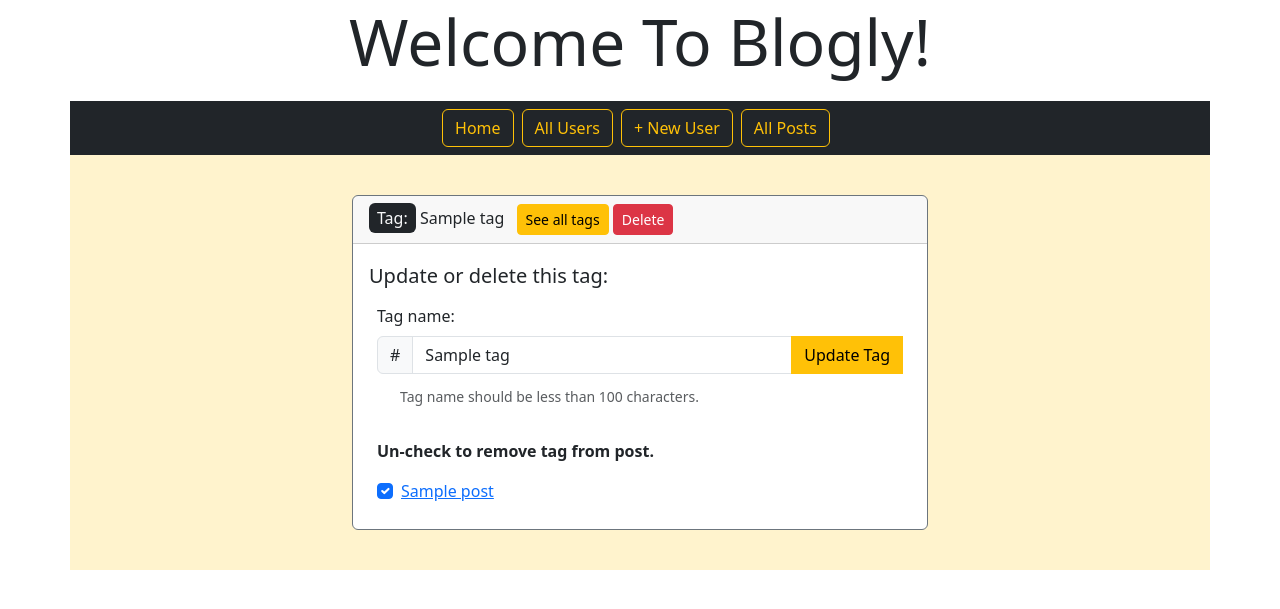
After one commit to samiesmilz/blogly, a Flask app: page /tags/1/edit in a window 1280 px wide. The commit adds this page. Shown: the top 609 px of the page. Run offline with Flask 3, Linux system fonts and the light colour scheme; tables that the repository leaves empty hold one stand-in row (values such as "Sample post").

Commit message:
Add tags

```diff
--- a/app.py
+++ b/app.py
@@ -2,7 +2,8 @@
 
 from flask import request
 from flask import Flask, redirect, flash, render_template, request, abort
-from models import db, connect_db, User, Post
+from models import db, connect_db, User, Post, Tag, PostTag
+from datetime import datetime
 
 app = Flask(__name__, static_folder='static')
 app.config['SECRET_KEY'] = 'devwoof0700'
@@ -128,25 +129,36 @@ def show_post(post_id):
     return render_template("post.html", post=post)
 
 
-@app.route("/posts/<int:post_id>/edit")
-def edit_post_form(post_id):
-    """ Display edit post form """
+@app.route("/posts/<int:post_id>/edit", methods=['GET', 'POST'])
+def edit_post(post_id):
+    """ View and update a post"""
+    # Fetch the post
     post = Post.query.get(post_id)
-    return render_template("edit_post.html", post=post)
 
+    if request.method == 'POST':
+        # Update post details
+        post.title = request.form.get("title")
+        post.content = request.form.get("content")
 
-@app.route("/posts/<int:post_id>/edit", methods=['POST'])
-def update_post(post_id):
-    """ Edit post in database """
+        # Get the list of tag IDs from the form
+        selected_tag_ids = list(map(int, request.form.getlist('tags')))
 
-    post = Post.query.get(post_id)
-    post.title = request.form.get("title")
-    post.content = request.form.get("content")
+        # Clear existing tags
+        post.tags.clear()
 
-    db.session.add(post)
-    db.session.commit()
+        # Add selected tags
+        post.tags.extend(Tag.query.filter(Tag.id.in_(selected_tag_ids)))
 
-    return redirect("/posts")
+        # Commit changes to the database
+        db.session.commit()
+
+        # Redirect to the post details page
+        return redirect(f"/posts/{post.id}")
+
+    # Fetch all tags for rendering the form
+    tags = Tag.query.all()
+
+    return render_template("edit_post.html", post=post, tags=tags)
 
 
 @app.route("/posts/<int:post_id>/delete", methods=['POST'])
@@ -161,3 +173,71 @@ def delete_post(post_id):
         return redirect("/posts")
     else:
         abort(404)
+
+
+# Routes for tags
+
+@app.route("/tags")
+def show_all_tags():
+    """Display all available tags"""
+    tags = Tag.query.all()
+    return render_template("tags.html", tags=tags)
+
+
+@app.route("/tags/<int:id>")
+def show_tag(id):
+    """ Show individual tag """
+    tag = Tag.query.get(id)
+    return render_template("tag.html", tag=tag)
+
+
+@app.route("/tags/<int:id>/edit", methods=['GET', 'POST'])
+def edit_tag(id):
+    """ Edit tag """
+    tag = Tag.query.get(id)
+
+    if request.method == 'POST':
+        tag_name = request.form.get("tag_name")
+
+        if tag_name:
+            tag.name = tag_name
+
+            # Get the list of post IDs from the form
+            selected_post_ids = list(map(int, request.form.getlist('posts')))
+
+            # Update tag associations with posts
+            tag.posts = [
+                post for post in tag.posts if post.id in selected_post_ids]
+
+            db.session.add(tag)
+            db.session.commit()
+
+            return redirect(f"/tags/{id}")
+
+    return render_template("edit_tag.html", tag=tag)
+
+
+@app.route("/tags/<int:id>/delete")
+def delete_tag(id):
+    """ Delete tag """
+    tag = Tag.query.get(id)
+    db.session.delete(tag)
+    db.session.commit()
+    return redirect("/tags")
+
+
+@app.route("/tags/new", methods=['GET', 'POST'])
+def add_tag():
+    """ Add a new tag """
+    tags = Tag.query.all()
+    if request.method == 'POST':
+        tag = request.form.get("tag_name")
+        if tag:
+            new_tag = Tag(name=tag)
+            db.session.add(new_tag)
+            db.session.commit()
+            return redirect("/tags/new")
+        else:
+            return redirect("/tags/new")
+
+    return render_template("add_tag.html", tags=tags)
--- a/templates/base.html
+++ b/templates/base.html
@@ -21,29 +21,37 @@
       {% endfor %}
     </section>
     {% endif %} {% endwith %}
-    <div class="container-fluid border-warning-subtle text-bg-warning-subtle p-1">
+    <div
+      class="container-fluid border-warning-subtle text-bg-warning-subtle p-1"
+    >
       <h1 class="display-3 text-center">Welcome To Blogly!</h1>
     </div>
+
     <div class="container-fluid mt-2 d-flex justify-content-center">
       <div class="container d-flex justify-content-center bg-dark p-2">
-        <a href="/"><button type="button" class="btn btn-outline-warning me-2">
+        <a href="/"
+          ><button type="button" class="btn btn-outline-warning me-2">
             Home
-          </button></a>
-        <a href="/users"><button type="button" class="btn btn-outline-warning me-2">
+          </button></a
+        >
+        <a href="/users"
+          ><button type="button" class="btn btn-outline-warning me-2">
             All Users
-          </button></a>
-        </button>
-        <a href="/users/new"><button type="button" class="btn btn-outline-warning me-2">
+          </button></a
+        >
+        <a href="/users/new"
+          ><button type="button" class="btn btn-outline-warning me-2">
             + New User
-          </button></a>
-          <a href="/posts"><button type="button" class="btn btn-outline-warning me-2">
+          </button></a
+        >
+        <a href="/posts"
+          ><button type="button" class="btn btn-outline-warning me-2">
             All Posts
-          </button></a>
+          </button></a
+        >
       </div>
     </div>
-
-
-    {% block content %} {% endblock %}
-
+    {% if 'nav' is defined %} {% block nav %} {% endblock %} {% endif %} {%
+    block content %} {% endblock %}
   </body>
 </html>
--- /dev/null
+++ b/templates/edit_tag.html
@@ -0,0 +1,68 @@
+{% extends 'base.html' %} {% block title %} Blogly {% endblock %} {% block logo
+%} [ BLOGLY ] {% endblock %} {% block content %}
+
+<div class="container bg-warning-subtle p-4 align-content-center">
+  <div class="card border-secondary m-3 mx-auto" style="max-width: 36rem">
+    <div class="card-header">
+      <span class="bg-dark text-light p-1 ps-2 pe-2 rounded"> Tag:</span>
+      {{tag.name}}
+      <div class="ps-2 d-inline">
+        <a href="/tags" class="btn btn-sm btn-warning" aria-current="page"
+          >See all tags</a
+        >
+        <a href="/tags/{{tag.id}}/delete" class="btn btn-sm btn-danger"
+          >Delete</a
+        >
+      </div>
+    </div>
+    <div class="card-body">
+      <h5 class="card-title pt-1">Update or delete this tag:</h5>
+      <form action="/tags/{{tag.id}}/edit" method="post">
+        <div class="p-2">
+          <label for="tag_name" class="form-label">Tag name:</label>
+          <div class="mb-3 input-group">
+            <span class="input-group-text" id="tag_name_icon">#</span>
+            <input
+              type="text"
+              class="form-control"
+              id="tag_name"
+              name="tag_name"
+              placeholder="Enter a name for the tag..."
+              value="{{tag.name}}"
+              aria-describedby="tagName"
+            />
+            <button class="btn btn-warning">Update Tag</button>
+            <div class="form-text d-inline ps-4 pe-5 pt-2" id="basic-addon4">
+              Tag name should be less than 100 characters.
+            </div>
+          </div>
+        </div>
+        {% if tag.posts %}
+        <div class="p-2">
+          <strong><p class="">Un-check to remove tag from post.</p></strong>
+
+          {% for post in tag.posts %}
+
+          <div class="form-check">
+            <input
+              class="form-check-input"
+              type="checkbox"
+              name="posts"
+              value="{{post.id}}"
+              id="{{post.id}}"
+              checked="True"
+            />
+            <label class="form-check-label" for="{{post.id}}">
+              <a href="/posts/{{post.id}}">{{post.title}}</a>
+            </label>
+          </div>
+
+          {% endfor %}
+        </div>
+        {% endif %}
+      </form>
+    </div>
+  </div>
+</div>
+<div class="container bg-warning-subtle mt-1"></div>
+{% endblock %}
--- a/templates/index.html
+++ b/templates/index.html
@@ -30,7 +30,7 @@
           %}
         </small>
         <br />
-        <small class="">Last updated 3 mins ago. </small>
+        <small class="">Last updated - {{post.last_updated()}} </small>
       </p>
     </div>
   </div>
```
Also changed, not shown: models.py (+9 -0 lines), templates/add_tag.html (added, +48 -0 lines), templates/edit_post.html (+38 -1 lines), templates/post.html (+12 -1 lines), templates/posts.html (+17 -1 lines), templates/tag.html (added, +36 -0 lines), templates/tags.html (added, +27 -0 lines).
